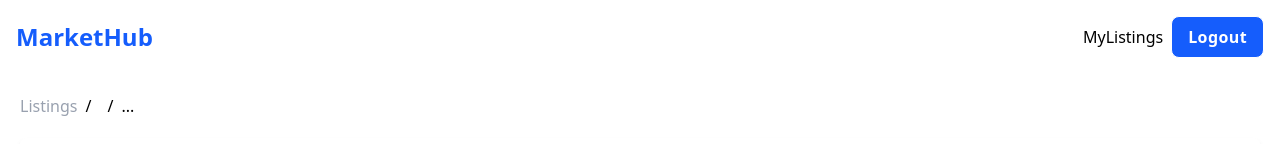
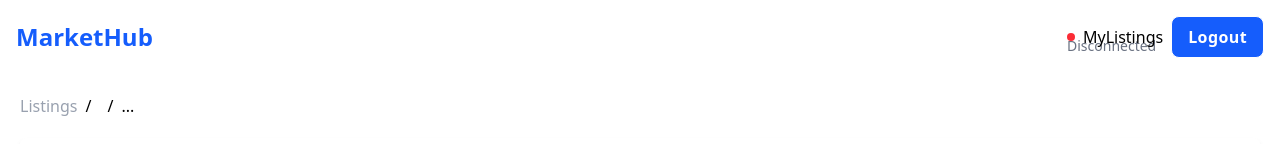
Before and after one commit to konrad-wojdyna/market-hub, a React app in the folder frontend/: page /listings/1 in a window 1280 px wide. Shown: the top 144 px of the page. Built offline with nearby package versions, Linux system fonts and the light colour scheme; no server answers; the HTML template or start-up script is replaced by a standard one.

Commit message:
feat(frontend): add connection status indicator to Navbar

```diff
--- a/frontend/src/components/shared/Navbar.tsx
+++ b/frontend/src/components/shared/Navbar.tsx
@@ -1,10 +1,24 @@
 import { Link } from "react-router-dom";
+import { useWebSocket } from "../../hooks/useWebSocket";
 
 const Navbar = () => {
+  const { connected } = useWebSocket();
+
   return (
     <nav className="flex justify-between items-center p-4">
       <p className="text-2xl font-bold text-blue-600">MarketHub</p>
       <div className="flex items-center gap-2">
+        <div className="flex items-center gap-1">
+          <div
+            className={`w-2 h-2 rounded-full ${
+              connected ? "bg-green-500" : "bg-red-500"
+            }`}
+          >
+            <span className="text-sm text-gray-500">
+              {connected ? "Connected" : "Disconnected"}
+            </span>
+          </div>
+        </div>
         <ul>
           <li>
             <Link to="/listings">MyListings</Link>
```
